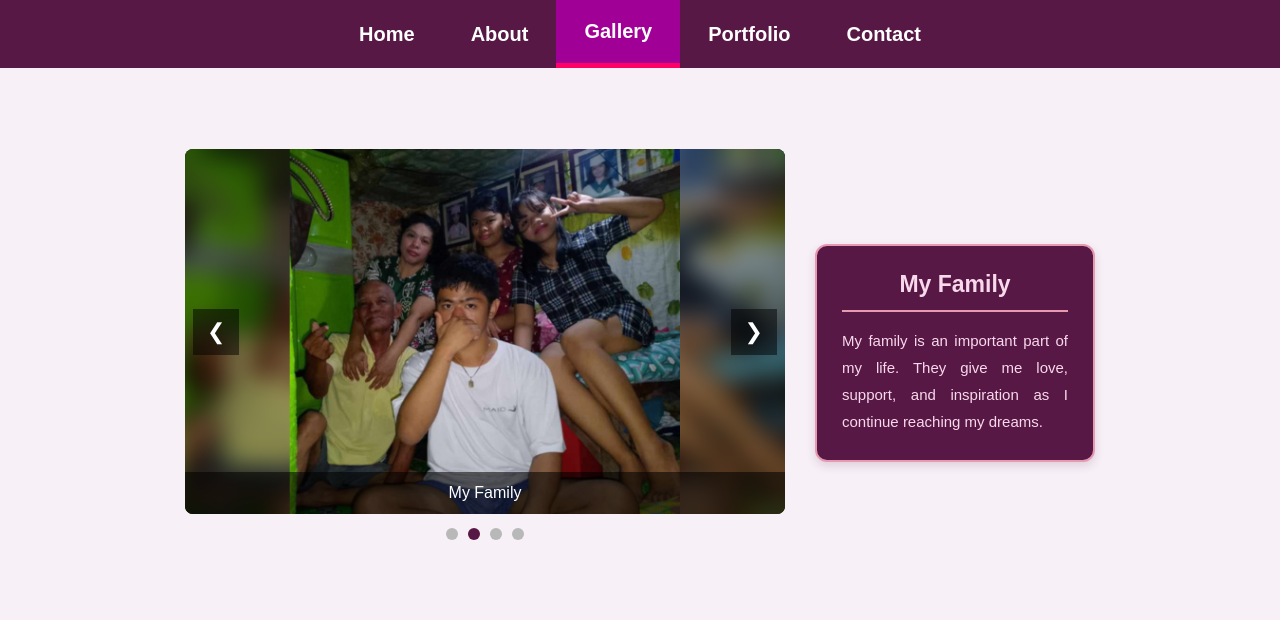
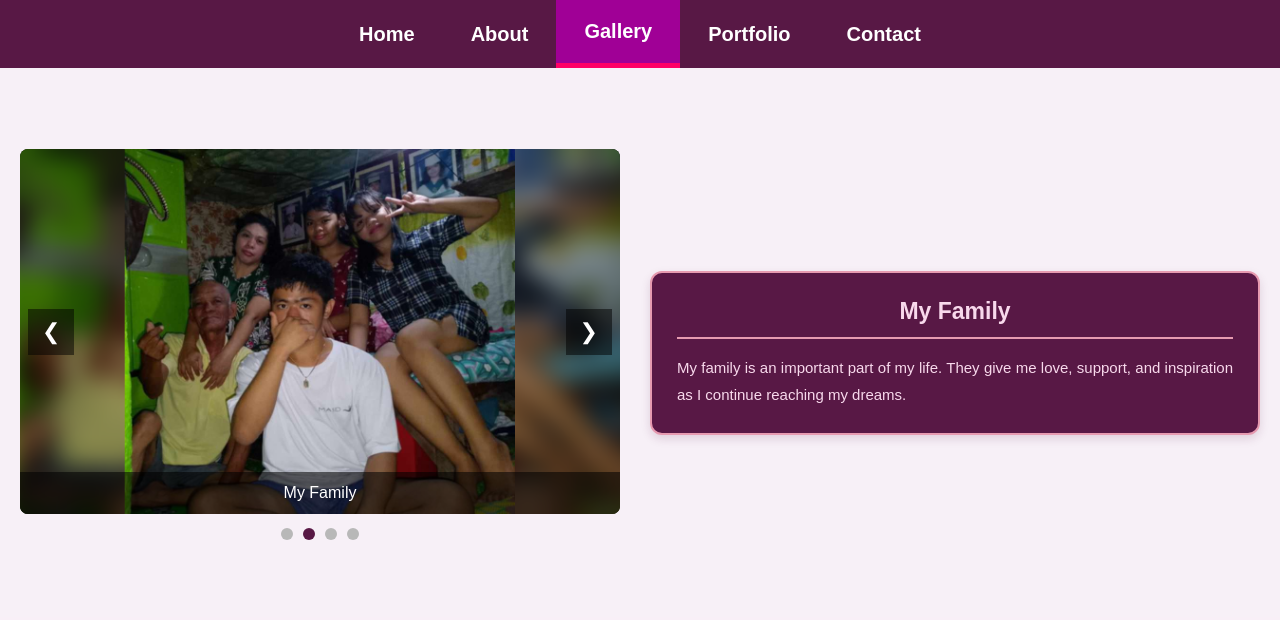
Before and after one commit to LiezelSamaniego/Website, a plain HTML site: page gallery.html in a window 1280 px wide. Shown: the top 620 px of the page. Drawn offline with Linux system fonts and the light colour scheme.

Commit message:
Refactor menu.css for improved styling and structure

```diff
--- a/menu.css
+++ b/menu.css
@@ -219,13 +219,15 @@ body {
 
 /* GALLERY DESCRIPTION */
 .gallery-description {
-    width: 280px;
+    width: 650px;
+    max-width: 95%;
     background-color: #581845;
     color: #F8D9EC;
     padding: 25px;
     border: 2px solid #E69AB0;
     border-radius: 12px;
     box-shadow: 0 4px 10px rgba(88, 24, 69, 0.15);
+    box-sizing: border-box;
 }
 
 .gallery-description h2 {
@@ -242,6 +244,7 @@ body {
     line-height: 1.8;
     text-align: justify;
 }
+
 
 /* GALLERY RESPONSIVE */
 @media screen and (max-width: 800px) {
@@ -264,8 +267,8 @@ body {
 }
 
 @media screen and (max-width: 480px) {
-
     .gallery-description {
+        width: 95%;
         padding: 20px;
     }
 
@@ -277,7 +280,6 @@ body {
         font-size: 14px;
     }
 }
-
 
 /* FOOTER */
 .footer {
```
